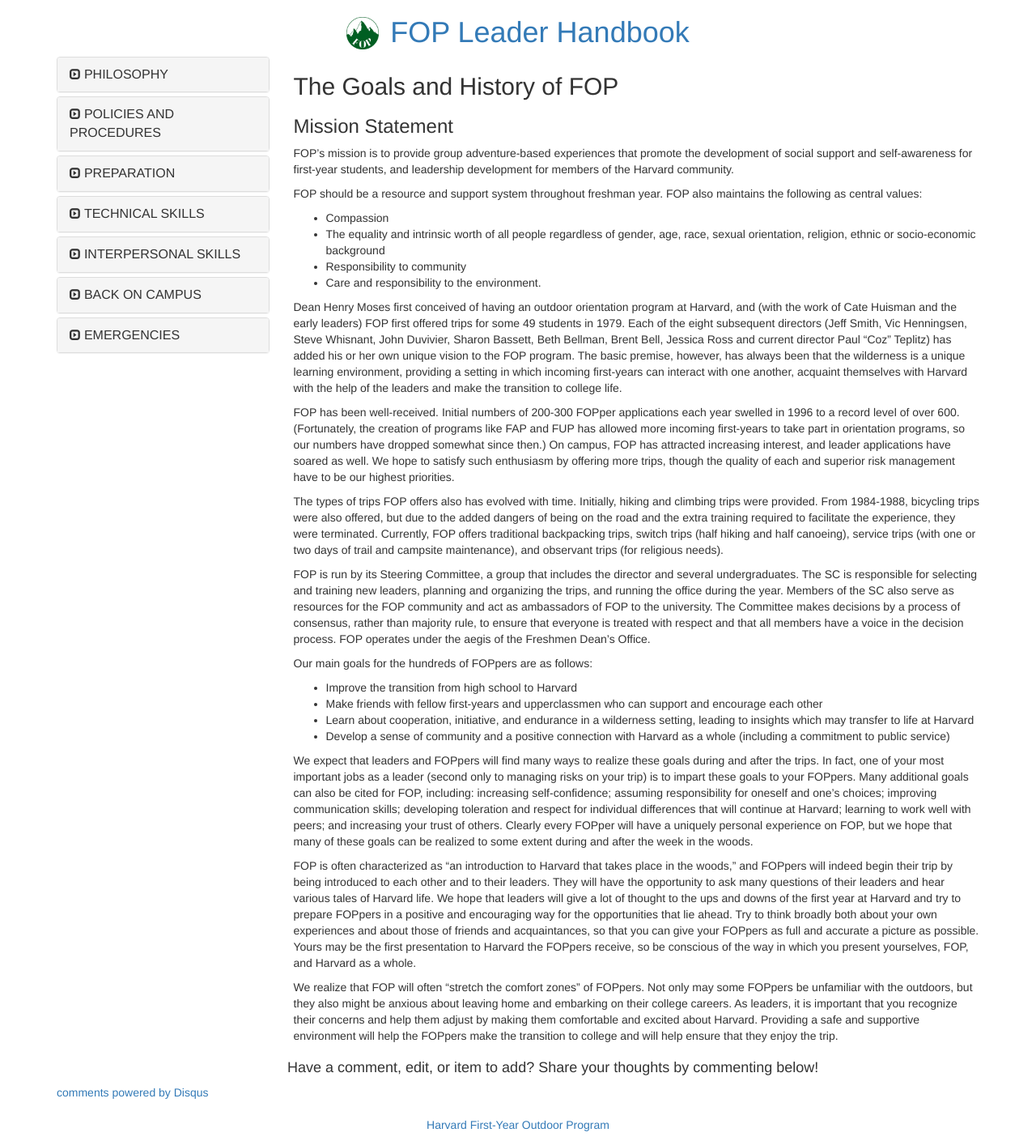
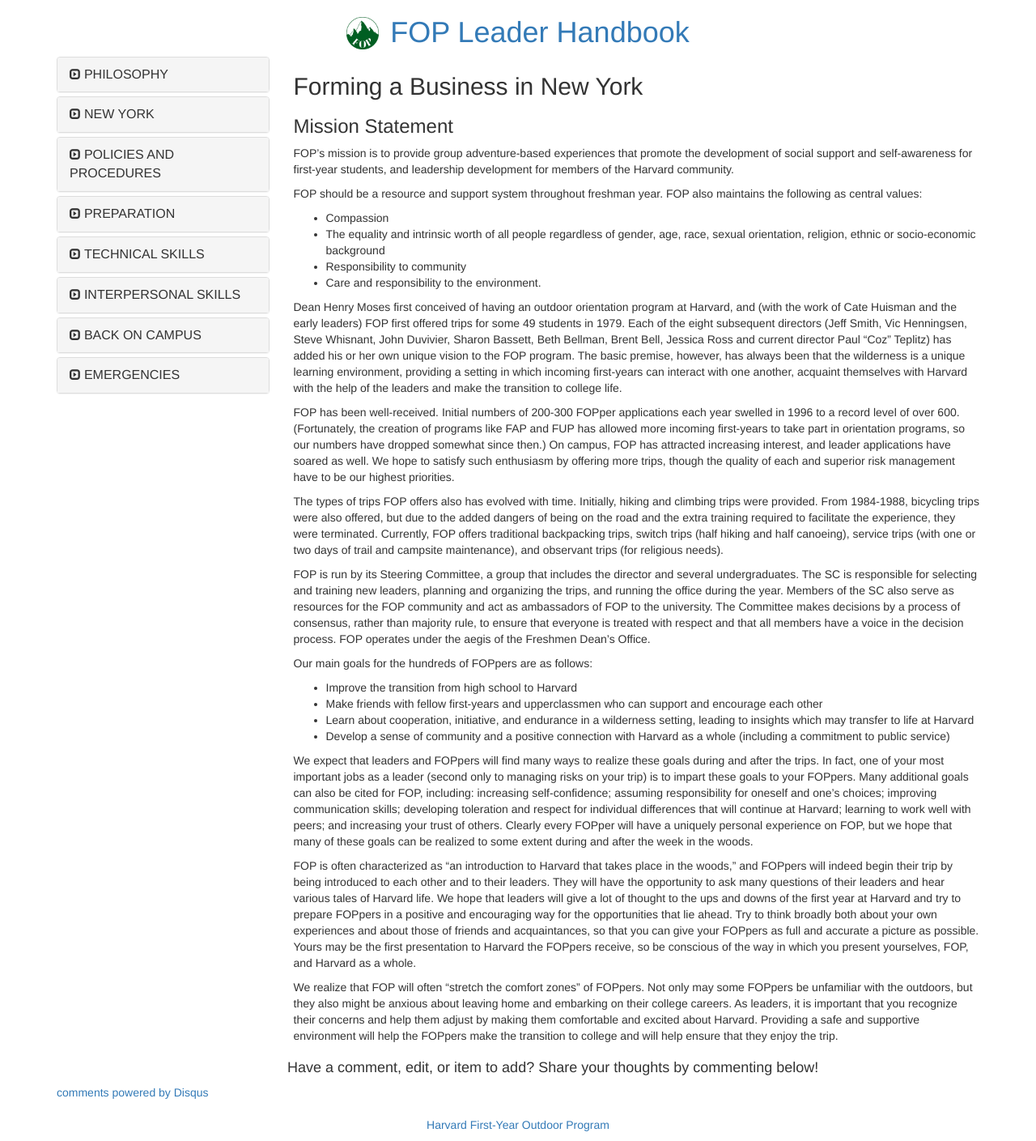
Before and after one commit to neo-project/global-blockchain-compliance-hub, a Jekyll site: the page built from _posts/1111-11-11-forming-a-business-in-NY.md, in a window 1280 px wide. Shown: the whole page at 81% size. Built offline with Jekyll 4.4.1, drawn with Linux system fonts in a browser that asks for light colours; nearby versions of some CDN libraries; comment, search, counter and statistics services are not loaded.

Commit message:
Update and rename 1111-11-11-goals-and-history.md to 1111-11-11-forming-a-business-in-NY.md

```diff
--- a/_posts/1111-11-11-goals-and-history.md
+++ b/_posts/1111-11-11-forming-a-business-in-NY.md
@@ -1,9 +1,9 @@
 ---
 layout: post
 date: 0001-12-01
-name: goals-and-history
-title: "The Goals and History of FOP"
-category: philosophy
+name: Forming-a-Business-in-New-York
+title: "Forming a Business in New York"
+category: New York
 comments: true
 ---
 
```
